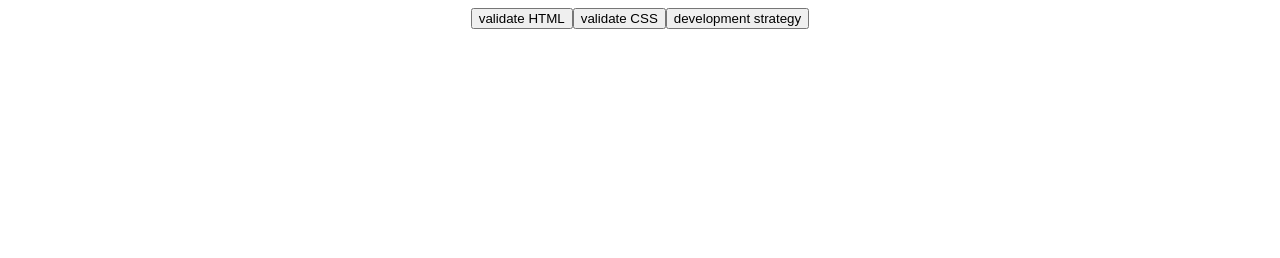
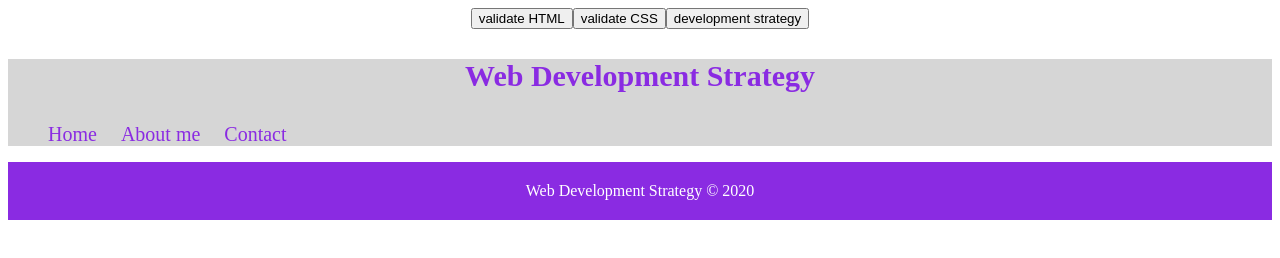
Before and after one commit to IrynaSpyrydonova/Development-Strategy, a plain HTML site: page index.html in a window 1280 px wide. Drawn offline with Linux system fonts and the light colour scheme.

Commit message:
Added style.css, header and footer

```diff
--- a/index.html
+++ b/index.html
@@ -2,14 +2,32 @@
 <html>
 
 <head>
-  <title></title>
+  <title>Development Strategy | Home</title>
   <meta charset="utf-8">
+  <link rel="stylesheet" href="style.css">
 
   <!-- Leave this here!  It renders the review buttons  -->
   <script src='./evaluation/init.js'></script>
 </head>
 
 <body>
+  <header>
+    <p>Web Development Strategy</p>
+  <nav>
+    <ul>
+      <li>Home</li>
+      <li>About me</li>
+      <li>Contact</li>
+    </ul>
+  </nav>
+  </header>
+
+
+  <footer>
+    Web Development Strategy  &copy; 2020
+  </footer>
+
+
 </body>
 
 </html>
--- /dev/null
+++ b/style.css
@@ -0,0 +1,25 @@
+header {
+    background-color:#cccccccc;
+    color: blueviolet;
+
+}
+
+header p {
+    display: block;
+    text-align: center;
+    font-size: 30px;
+    font-weight: bold;
+}
+
+header ul li {
+    display: inline;
+    padding-right: 20px;
+    font-size: 20px;
+}
+
+footer {
+    background-color: blueviolet;
+    color: white;
+    text-align: center;
+    padding: 20px 0 20px 0;
+}
```
